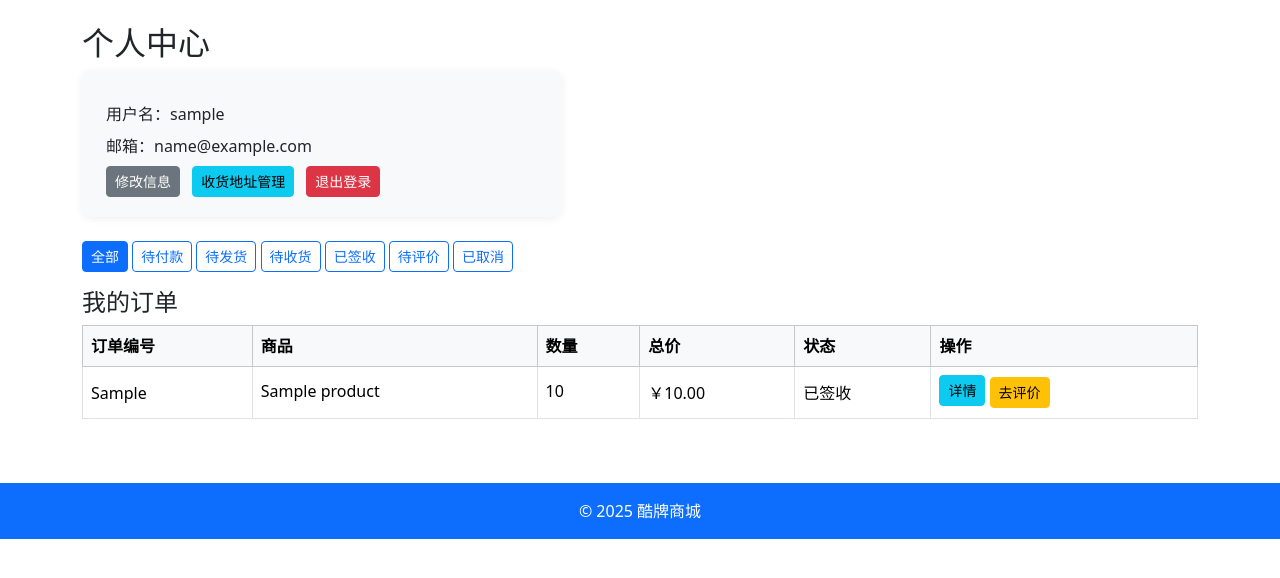
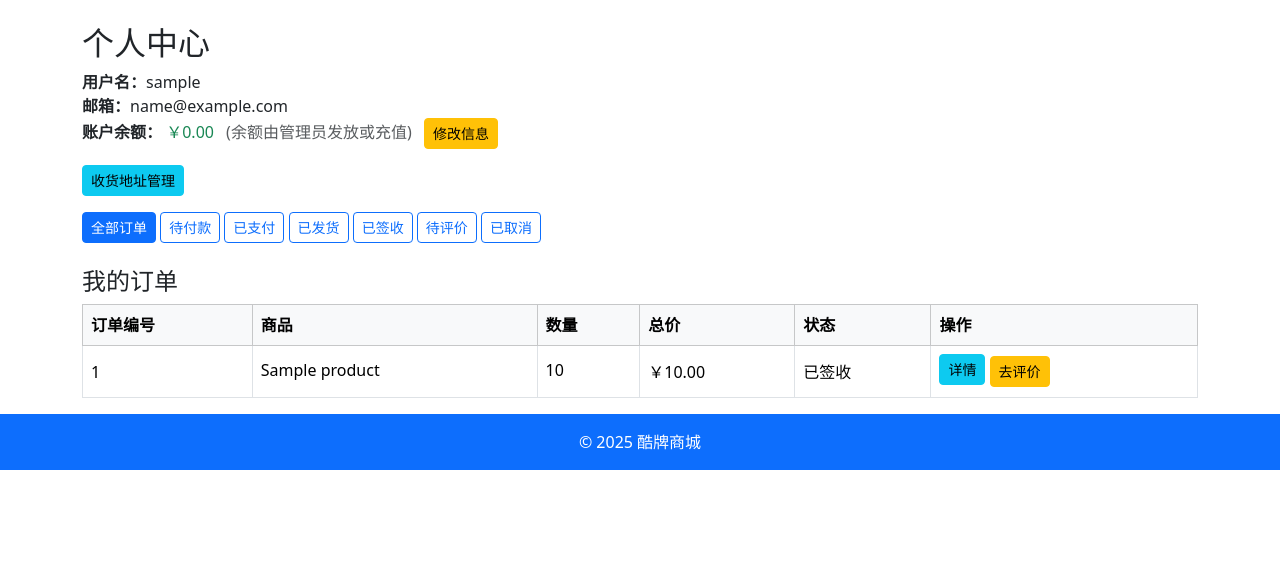
Before and after one commit to zlyyyds507/for-php, a PHP site: page /user.php in a window 1280 px wide. Shown: the part 56-634 px from the top of the page. Run offline with PHP 8.4, Linux system fonts and the light colour scheme; the visitor is signed in with stand-in values (Sample User, id 1); tables that the repository leaves empty or names only in its code hold one stand-in row (values such as "Sample post").

Commit message:
Add files via upload

```diff
--- a/user.php
+++ b/user.php
@@ -1,57 +1,56 @@
 <?php
 session_start();
 include 'config.php';
-include 'status_map.php'; // 加入状态映射文件
 
-// 打开报错显示，建议开发环境加上
-error_reporting(E_ALL);
-ini_set('display_errors', 1);
+if (!isset($_SESSION['user_id'])) { header("Location: login.php"); exit; }
 
-// 检查登录
-if (!isset($_SESSION['user_id'])) {
-    header('Location: login.php');
-    exit;
-}
-$user_id = intval($_SESSION['user_id']);
+$user_id = $_SESSION['user_id'];
 
-// 查询用户信息（注意user表名用反引号）
-$user_sql = "SELECT username, email FROM `user` WHERE id = $user_id";
-$user_result = $conn->query($user_sql);
-if (!$user_result) {
-    die("SQL执行失败: " . $conn->error . "<br>SQL: $user_sql");
-}
-$user = $user_result->fetch_assoc();
+// 查询用户基本信息和余额
+$user_res = $conn->query("SELECT username, email, balance FROM user WHERE id = $user_id");
+$user = $user_res->fetch_assoc();
 
-// 订单状态筛选
+// 订单状态映射
+$status_map = [
+    'pending' => '待付款',
+    'paid' => '已支付',
+    'shipped' => '已发货',
+    'completed' => '已签收',
+    'cancelled' => '已取消'
+];
+
+// 根据筛选条件获取订单
 $status_filter = $_GET['status'] ?? '';
-$order_sql = "SELECT * FROM `orders` WHERE user_id = $user_id";
-if ($status_filter) {
-    $order_sql .= " AND status = '". $conn->real_escape_string($status_filter) ."'";
-}
-$order_sql .= " ORDER BY created_at DESC";
-$order_result = $conn->query($order_sql);
-if (!$order_result) {
-    die("SQL执行失败: " . $conn->error . "<br>SQL: $order_sql");
+$where = "user_id = $user_id";
+if ($status_filter == 'comment') {
+    // 未评价的已完成订单
+    $orders = [];
+    $sql = "SELECT o.* FROM orders o
+            WHERE o.user_id=$user_id AND o.status='completed'
+            AND NOT EXISTS (SELECT 1 FROM comment c WHERE c.order_id=o.id AND c.user_id=$user_id)
+            ORDER BY o.created_at DESC";
+    $res = $conn->query($sql);
+    while ($row = $res->fetch_assoc()) $orders[] = $row;
+} else if ($status_filter) {
+    $orders = [];
+    $sql = "SELECT * FROM orders WHERE user_id = $user_id AND status = '$status_filter' ORDER BY created_at DESC";
+    $res = $conn->query($sql);
+    while ($row = $res->fetch_assoc()) $orders[] = $row;
+} else {
+    $orders = [];
+    $sql = "SELECT * FROM orders WHERE user_id = $user_id ORDER BY created_at DESC";
+    $res = $conn->query($sql);
+    while ($row = $res->fetch_assoc()) $orders[] = $row;
 }
 
-$orders = [];
-while ($order_row = $order_result->fetch_assoc()) {
-    // 查询订单商品
-    $items = [];
-    $items_sql = "SELECT oi.*, p.name AS product_name
-                  FROM order_item oi
-                  LEFT JOIN product p ON oi.product_id = p.id
-                  WHERE order_id = " . intval($order_row['id']);
-    $items_result = $conn->query($items_sql);
-    if (!$items_result) {
-        die("SQL执行失败: " . $conn->error . "<br>SQL: $items_sql");
+// 获取订单商品详情
+foreach ($orders as &$order) {
+    $item_sql = "SELECT oi.*, p.name AS product_name FROM order_item oi LEFT JOIN product p ON oi.product_id = p.id WHERE oi.order_id = {$order['id']}";
+    $item_res = $conn->query($item_sql);
+    $order['items'] = [];
+    while ($item = $item_res->fetch_assoc()) $order['items'][] = $item;
 }
-    while ($item_row = $items_result->fetch_assoc()) {
-        $items[] = $item_row;
-    }
-    $order_row['items'] = $items;
-    $orders[] = $order_row;
-}
+unset($order);
 ?>
 <!DOCTYPE html>
 <html lang="zh-CN">
@@ -60,10 +59,8 @@ while ($order_row = $order_result->fetch_assoc()) {
     <title>个人中心 - 酷牌商城</title>
     <link href="https://cdn.jsdelivr.net/npm/bootstrap@5.3.3/dist/css/bootstrap.min.css" rel="stylesheet">
     <style>
-        .user-info-box { background: #f8f9fa; border-radius: 10px; padding: 32px 24px 20px 24px; margin-bottom: 24px; box-shadow: 0 2px 8px #0001; max-width: 480px; }
-        .order-table th, .order-table td { vertical-align: middle; }
-        .order-table .order-items-list { margin: 0; padding: 0; list-style: none; }
-        .order-table .order-items-list li { margin-bottom: 3px; }
+        .order-table ul { margin:0; padding:0; list-style:none; }
+        .order-table ul li { margin-bottom:3px; }
     </style>
 </head>
 <body>
@@ -77,31 +74,42 @@ while ($order_row = $order_result->fetch_assoc()) {
                 <li class="nav-item"><a class="nav-link" href="cart.php">购物车</a></li>
                 <li class="nav-item"><a class="nav-link active" href="user.php">个人中心</a></li>
             </ul>
+            <?php if(isset($_SESSION['user_id'])): ?>
                 <span class="navbar-text me-2">欢迎，<?php echo htmlspecialchars($user['username']); ?></span>
                 <a class="btn btn-outline-light" href="logout.php">退出</a>
+            <?php else: ?>
+                <a class="btn btn-outline-light me-2" href="login.php">登录</a>
+                <a class="btn btn-light" href="register.php">注册</a>
+            <?php endif; ?>
         </div>
     </div>
 </nav>
-<div class="container mt-4 mb-5">
+
+<div class="container mt-4">
     <h2>个人中心</h2>
-    <!-- 用户信息 -->
-    <div class="user-info-box mb-4">
-        <div class="mb-2">用户名：<?php echo htmlspecialchars($user['username']); ?></div>
-        <div class="mb-2">邮箱：<?php echo htmlspecialchars($user['email']); ?></div>
-        <a href="edit-profile.php" class="btn btn-secondary btn-sm me-2">修改信息</a>
-        <a href="address.php" class="btn btn-info btn-sm me-2">收货地址管理</a>
-        <a href="logout.php" class="btn btn-danger btn-sm">退出登录</a>
+    <div class="mb-3">
+        <b>用户名：</b><?php echo htmlspecialchars($user['username']); ?><br>
+        <b>邮箱：</b><?php echo htmlspecialchars($user['email']); ?><br>
+        <b>账户余额：</b>
+        <span class="text-success">￥<?php echo number_format($user['balance'],2); ?></span>
+        <span class="text-muted ms-2">(余额由管理员发放或充值)</span>
+        <a href="edit-profile.php" class="btn btn-warning btn-sm ms-2">修改信息</a>
     </div>
-    <!-- 订单状态tab -->
+
     <div class="mb-3">
-      <a href="user.php" class="btn btn-outline-primary btn-sm<?php if(!$status_filter)echo' active';?>">全部</a>
+        <a href="address.php" class="btn btn-info btn-sm">收货地址管理</a>
+    </div>
+
+    <div class="mb-4">
+        <a href="user.php" class="btn btn-outline-primary btn-sm<?php if(!$status_filter)echo' active';?>">全部订单</a>
         <a href="user.php?status=pending" class="btn btn-outline-primary btn-sm<?php if($status_filter=='pending')echo' active';?>">待付款</a>
-      <a href="user.php?status=paid" class="btn btn-outline-primary btn-sm<?php if($status_filter=='paid')echo' active';?>">待发货</a>
-      <a href="user.php?status=shipped" class="btn btn-outline-primary btn-sm<?php if($status_filter=='shipped')echo' active';?>">待收货</a>
+        <a href="user.php?status=paid" class="btn btn-outline-primary btn-sm<?php if($status_filter=='paid')echo' active';?>">已支付</a>
+        <a href="user.php?status=shipped" class="btn btn-outline-primary btn-sm<?php if($status_filter=='shipped')echo' active';?>">已发货</a>
         <a href="user.php?status=completed" class="btn btn-outline-primary btn-sm<?php if($status_filter=='completed')echo' active';?>">已签收</a>
         <a href="user.php?status=comment" class="btn btn-outline-primary btn-sm<?php if($status_filter=='comment')echo' active';?>">待评价</a>
         <a href="user.php?status=cancelled" class="btn btn-outline-primary btn-sm<?php if($status_filter=='cancelled')echo' active';?>">已取消</a>
     </div>
+
     <h4>我的订单</h4>
     <?php if (empty($orders)): ?>
         <div class="alert alert-info">暂无订单记录。</div>
@@ -121,7 +129,7 @@ while ($order_row = $order_result->fetch_assoc()) {
         <tbody>
         <?php foreach($orders as $order): ?>
             <tr>
-                <td><?php echo htmlspecialchars($order['order_no']); ?></td>
+                <td><?php echo htmlspecialchars($order['id']); ?></td>
                 <td>
                     <ul class="order-items-list">
                     <?php foreach($order['items'] as $item): ?>
@@ -140,7 +148,7 @@ while ($order_row = $order_result->fetch_assoc()) {
                 <td>
                     <?php
                         $status = $order['status'];
-                        echo isset($status_map[$status]) ? $status_map[$status] : htmlspecialchars($status);
+                        echo $status_map[$status] ?? htmlspecialchars($status);
                     ?>
                 </td>
                 <td>
@@ -162,7 +170,7 @@ while ($order_row = $order_result->fetch_assoc()) {
     </div>
     <?php endif; ?>
 </div>
-<footer class="bg-primary text-white text-center py-3">&copy; 2025 酷牌商城</footer>
+<footer class="bg-primary text-white text-center py-3">&copy; <?php echo date('Y'); ?> 酷牌商城</footer>
 <script src="https://cdn.jsdelivr.net/npm/bootstrap@5.3.3/dist/js/bootstrap.bundle.min.js"></script>
 </body>
 </html>
```
Also changed, not shown: checkout.php (+9 -6 lines), pay.php (+26 -8 lines). Lines whose indentation alone changed are shown as unchanged.
